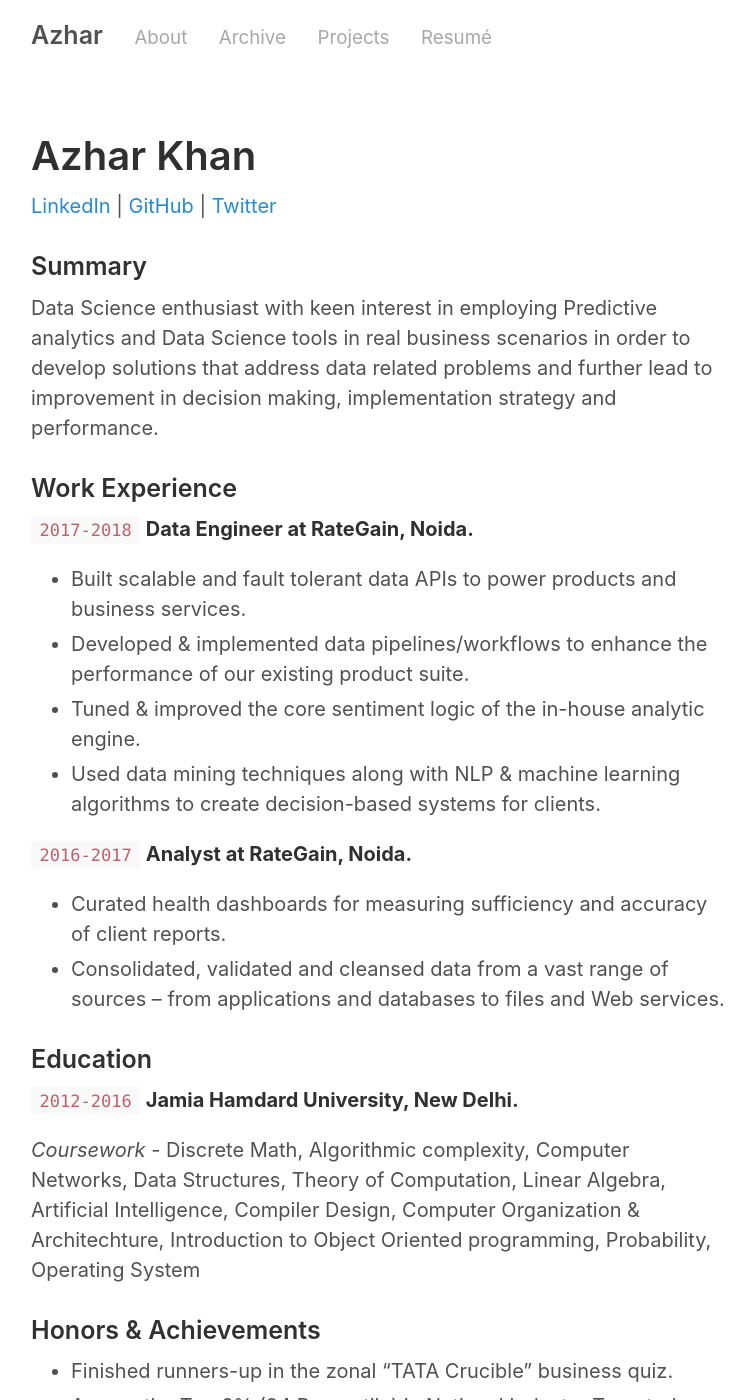
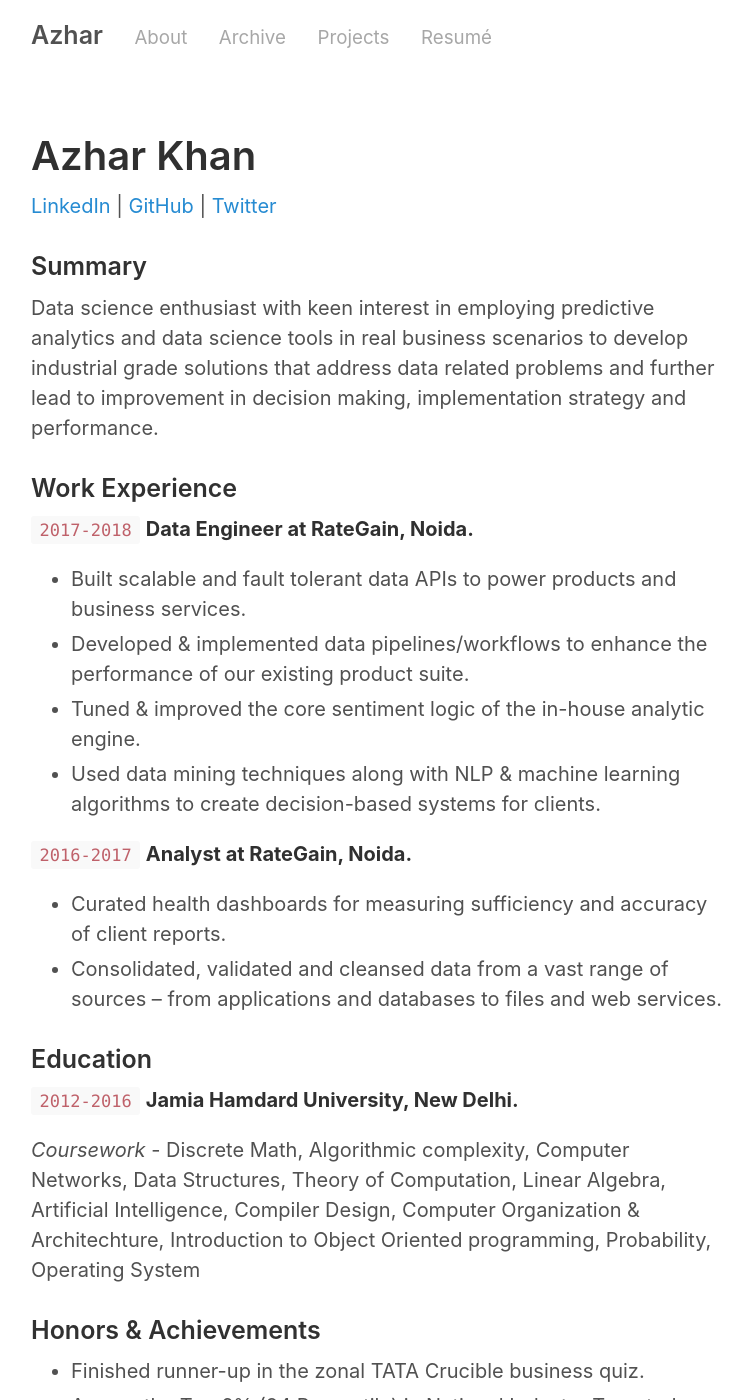
Before and after one commit to zeddmaxx/zeddmaxx.github.io, a Jekyll site: the page built from resume.md, in a window 1280 px wide and 1400 px high. Shown: the whole window, without its empty margins (259-1013 px from the left). Built offline with Jekyll 4.4.1, drawn with Linux system fonts in a browser that asks for light colours.

Commit message:
Minor changes to resume.md

```diff
--- a/resume.md
+++ b/resume.md
@@ -12,7 +12,7 @@ title: Azhar Khan
 
 ### Summary
 
-Data Science enthusiast with keen interest in employing Predictive analytics and Data Science tools in real business scenarios in order to develop solutions that address data related problems and further lead to improvement in decision making, implementation strategy and performance.
+Data science enthusiast with keen interest in employing predictive analytics and data science tools in real business scenarios to develop industrial grade solutions that address data related problems and further lead to improvement in decision making, implementation strategy and performance.
 
 ### Work Experience
 
@@ -26,7 +26,7 @@ __Data Engineer at RateGain, Noida.__
 `2016-2017`
 __Analyst at RateGain, Noida.__
 - Curated health dashboards for measuring sufficiency and accuracy of client reports.
-- Consolidated, validated and cleansed data from a vast range of sources – from applications and databases to files and Web services.
+- Consolidated, validated and cleansed data from a vast range of sources – from applications and databases to files and web services.
 
 ### Education
 
@@ -40,7 +40,7 @@ Artificial Intelligence, Compiler Design, Computer Organization & Architechture,
 
 ### Honors & Achievements
 
-- Finished runners-up in the zonal "TATA Crucible" business quiz.
+- Finished runner-up in the zonal TATA Crucible business quiz.
 - Among the Top 6% (94 Percentile) in National Industry Targeted Aptitude Test (NITAT 2015).
 - Served as Joint Secretary on the university IEEE student council (2014-2016).
 
```
